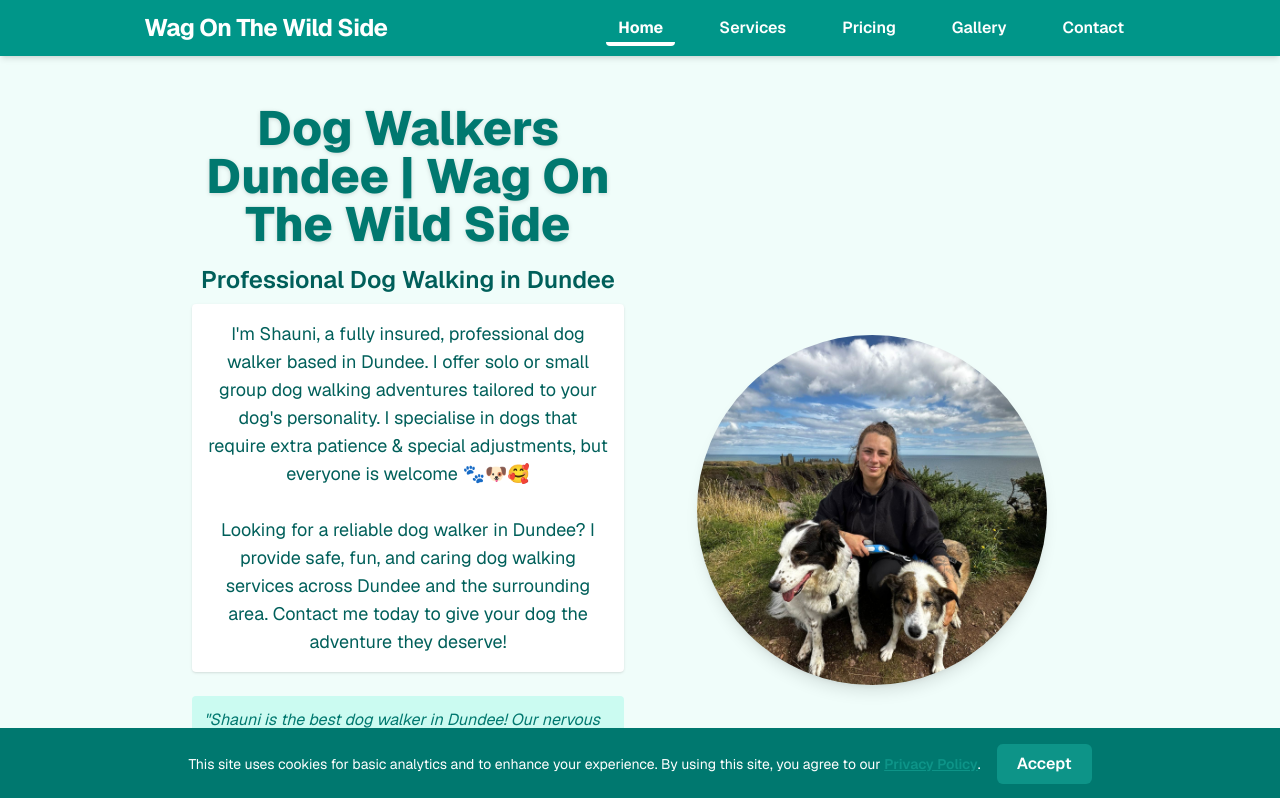
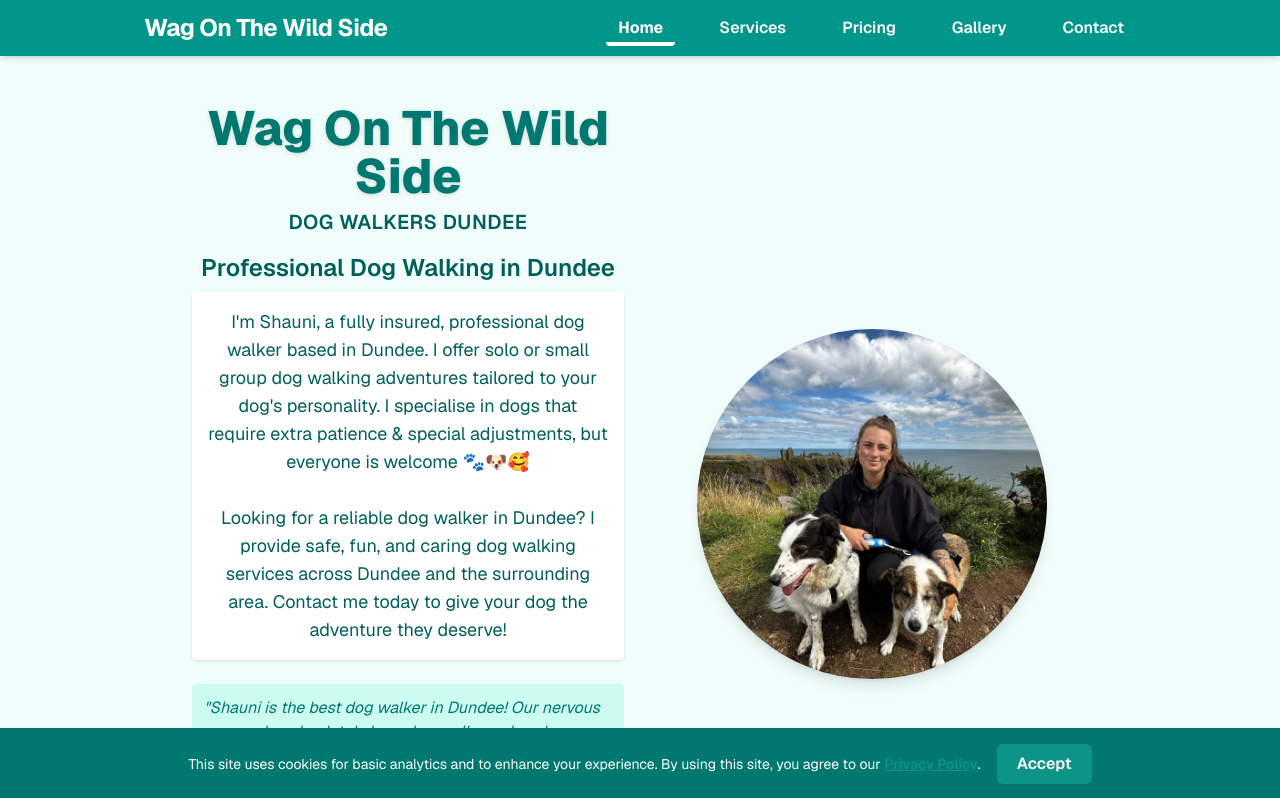
Before and after one commit to ross-kirk/public_wag_frontend, a Next.js app: page / in a window 1280 px wide. Shown: the top 798 px of the page. Built offline with nearby package versions, Linux system fonts and the light colour scheme.

Commit message:
Update metadata

```diff
--- a/src/app/page.tsx
+++ b/src/app/page.tsx
@@ -6,10 +6,11 @@ export default function Home() {
     <main className="flex flex-col items-center justify-center min-h-[80vh] bg-teal-50 py-12 px-4 text-teal-900">
       <div className="flex flex-col md:flex-row items-center gap-8 max-w-4xl w-full">
         <div className="flex-1 flex flex-col items-center">
-          <h1 className="text-5xl font-extrabold mb-4 text-teal-700 drop-shadow-sm text-center">
-            Dog Walkers Dundee | Wag On The Wild Side
+          <h1 className="text-5xl font-extrabold mb-2 text-teal-700 drop-shadow-sm text-center">
+            Wag On The Wild Side
           </h1>
-          <h2 className="text-2xl font-semibold mb-2 text-center text-teal-800">Professional Dog Walking in Dundee</h2>
+          <h2 className="text-xl font-semibold mb-4 text-center text-teal-800 tracking-wide uppercase">Dog Walkers Dundee</h2>
+          <h3 className="text-2xl font-semibold mb-2 text-center text-teal-800">Professional Dog Walking in Dundee</h3>
           <p className="mb-6 text-lg text-teal-800 bg-white p-4 rounded shadow-sm text-center">
             I&apos;m Shauni, a fully insured, professional dog walker based in Dundee. I offer solo or small group dog walking adventures tailored to your dog&apos;s personality. I specialise in dogs that require extra patience &amp; special adjustments, but everyone is welcome 🐾🐶🥰<br/><br/>
             Looking for a reliable dog walker in Dundee? I provide safe, fun, and caring dog walking services across Dundee and the surrounding area. Contact me today to give your dog the adventure they deserve!
```
